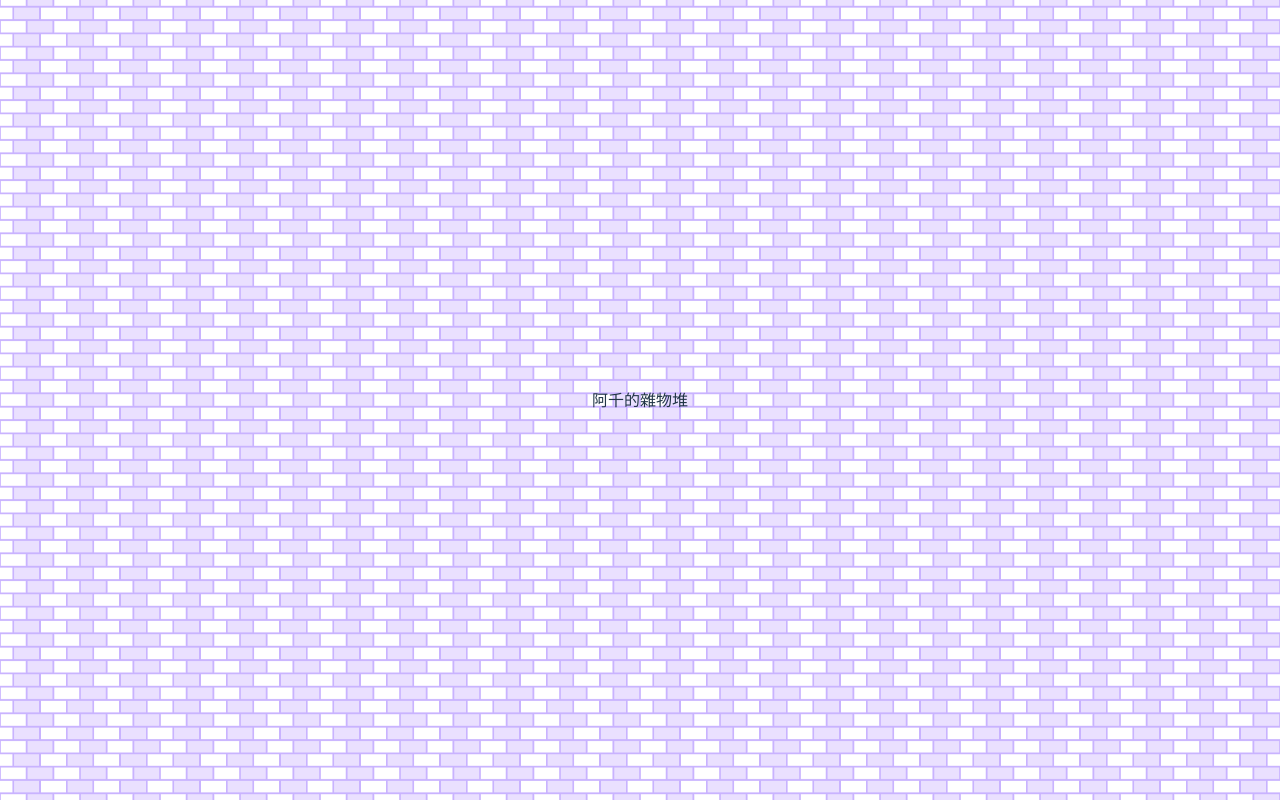
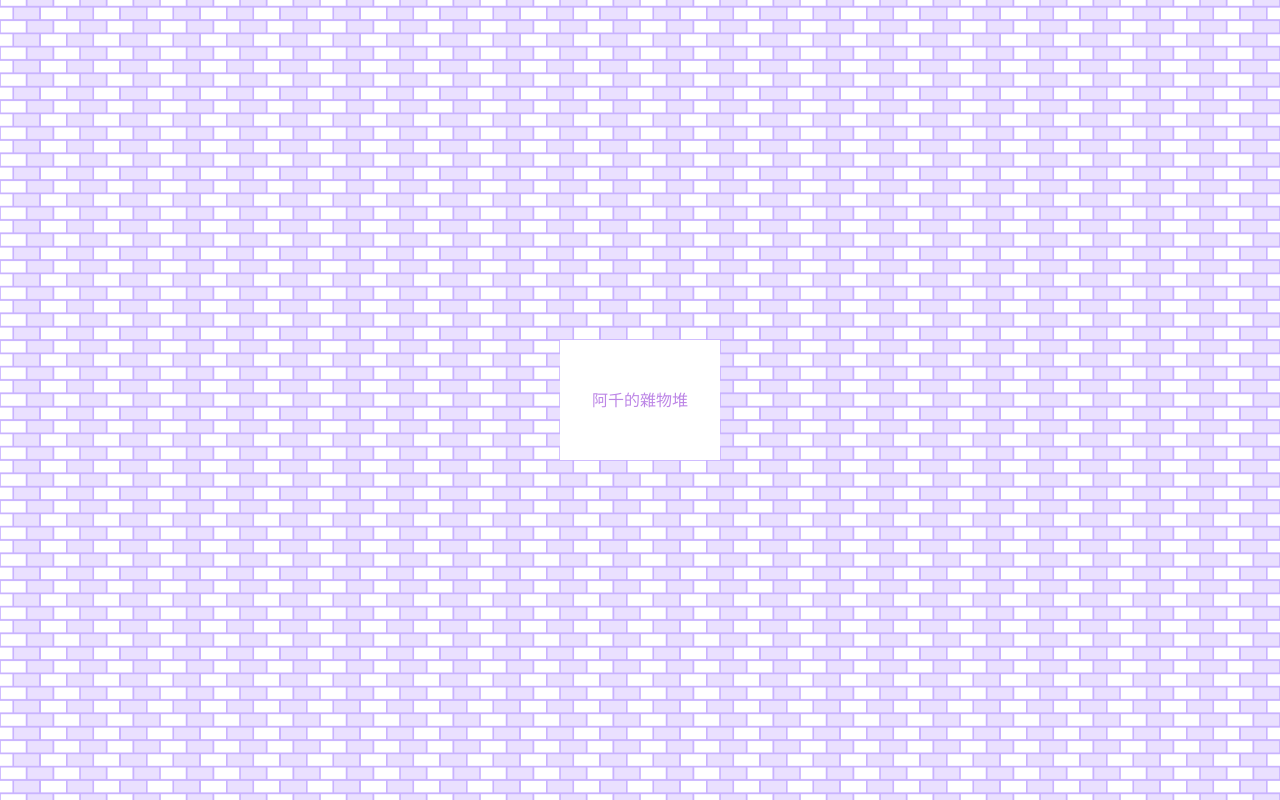
Before and after one commit to chunill/test, a Vue app: page / in a window 1280 px wide. Built offline with nearby package versions, Linux system fonts and the light colour scheme.

Commit message:
test: add test title

```diff
--- a/src/Main.vue
+++ b/src/Main.vue
@@ -3,7 +3,8 @@
 </script>
 
 <template>
-    <FrontPage msg="test" />
+    <FrontPage />
 </template>
 
-<style scoped></style>
+<style scoped>
+</style>
--- a/src/components/FrontPage.vue
+++ b/src/components/FrontPage.vue
@@ -2,5 +2,11 @@
     const title = "阿千的雜物堆"
 </script>
 <template>
-    {{ title }}
+    <p class="title" > {{ title }} </p>
 </template>
+
+<style scoped>
+    .title {
+        color: #BD86E6;
+    }
+</style>
--- a/src/style.css
+++ b/src/style.css
@@ -76,6 +76,7 @@ button:focus-visible {
   margin: 0 auto;
   padding: 2rem;
   text-align: center;
+  background-color: #ffffff;
 }
 
 @media (prefers-color-scheme: light) {
```
